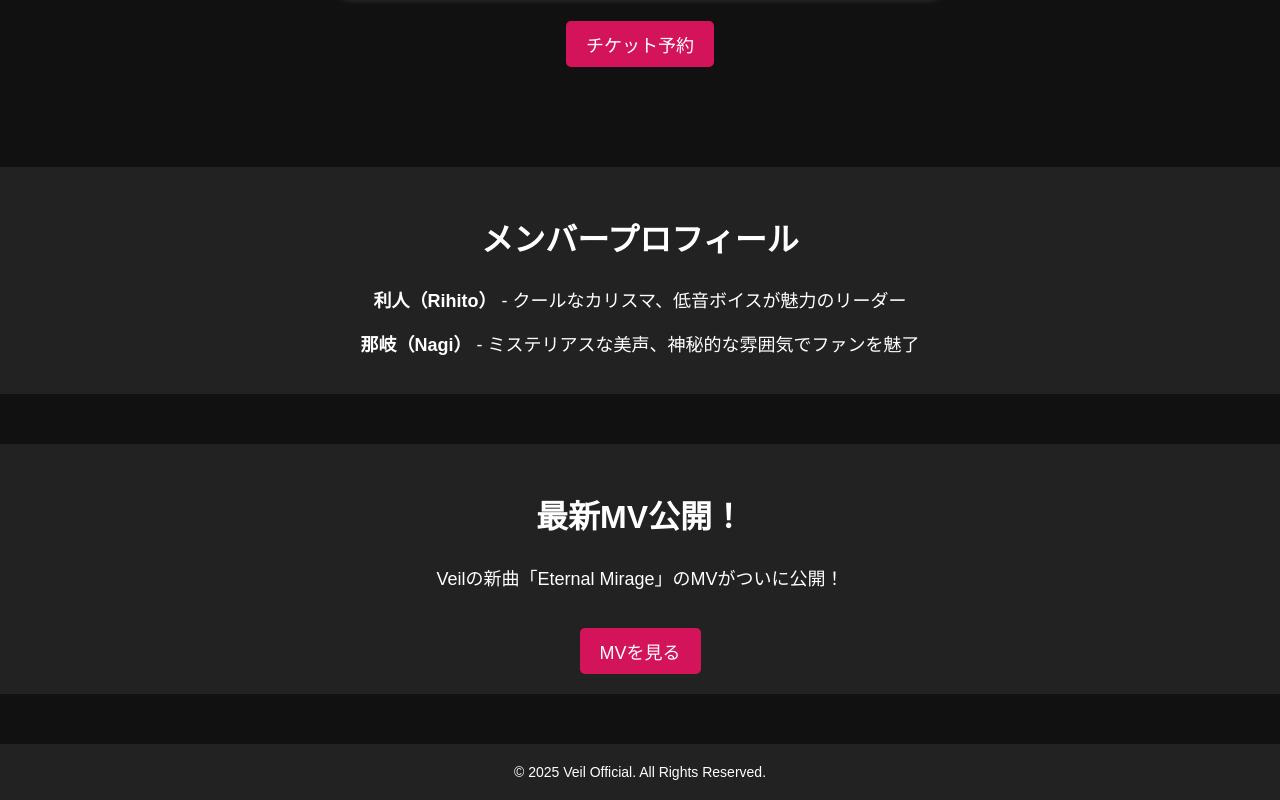
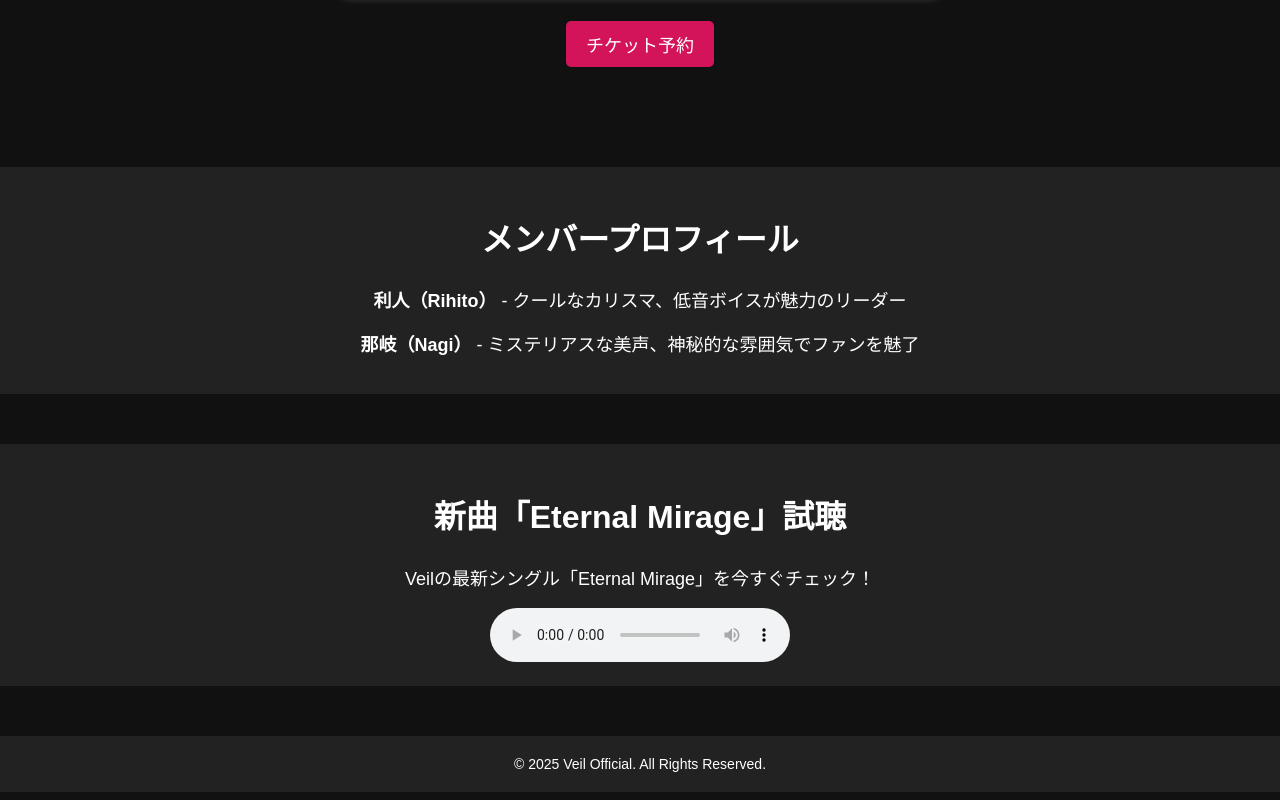
Before and after one commit to Mut-Tom/sibyl_april, a plain HTML site: page index.html in a window 1280 px wide. Shown: the part 761-1561 px from the top of the page. Drawn offline with Linux system fonts and the light colour scheme.

Commit message:
Update index.html

```diff
--- a/index.html
+++ b/index.html
@@ -82,9 +82,12 @@
     </div>
 
     <div class="mv">
-        <h2>最新MV公開！</h2>
-        <p>Veilの新曲「Eternal Mirage」のMVがついに公開！</p>
-        <a href="#" class="button">MVを見る</a>
+        <h2>新曲「Eternal Mirage」試聴</h2>
+        <p>Veilの最新シングル「Eternal Mirage」を今すぐチェック！</p>
+        <audio controls>
+            <source src="EternalMirage.mp3" type="audio/mpeg">
+            お使いのブラウザはオーディオ要素をサポートしていません。
+        </audio>
     </div>
 
     <footer>
```
